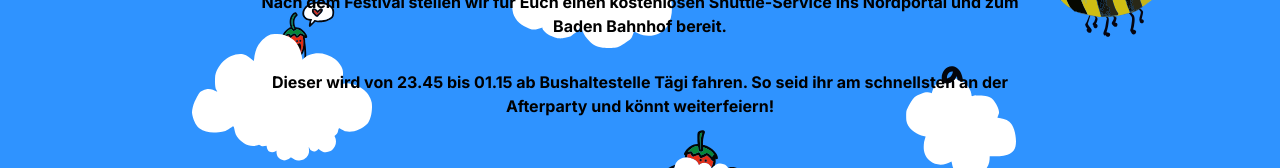
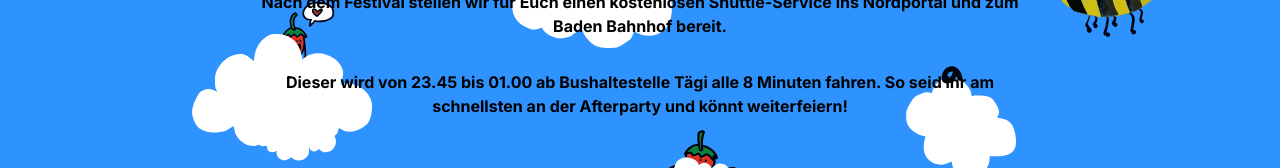
Before and after one commit to Marko-Mario-Strassl/fragaria_frontend, a Next.js app: page /shuttle in a window 1280 px wide. Shown: the part 270-438 px from the top of the page. Built offline with nearby package versions, Linux system fonts and the light colour scheme; no server answers.

Commit message:
Change Shuttle

```diff
--- a/app/shuttle/page.tsx
+++ b/app/shuttle/page.tsx
@@ -18,7 +18,7 @@ export default function ShuttlePage() {
 						bereit.
 					</h2>
 					<h2 className="max-w-3xl text-md text-black font-bold mb-8 ">
-						Dieser wird von 23.45 bis 01.15 ab Bushaltestelle Tägi
+						Dieser wird von 23.45 bis 01.00 ab Bushaltestelle Tägi alle 8 Minuten
 						fahren. So seid ihr am schnellsten an der Afterparty und
 						könnt weiterfeiern!
 					</h2>
```
